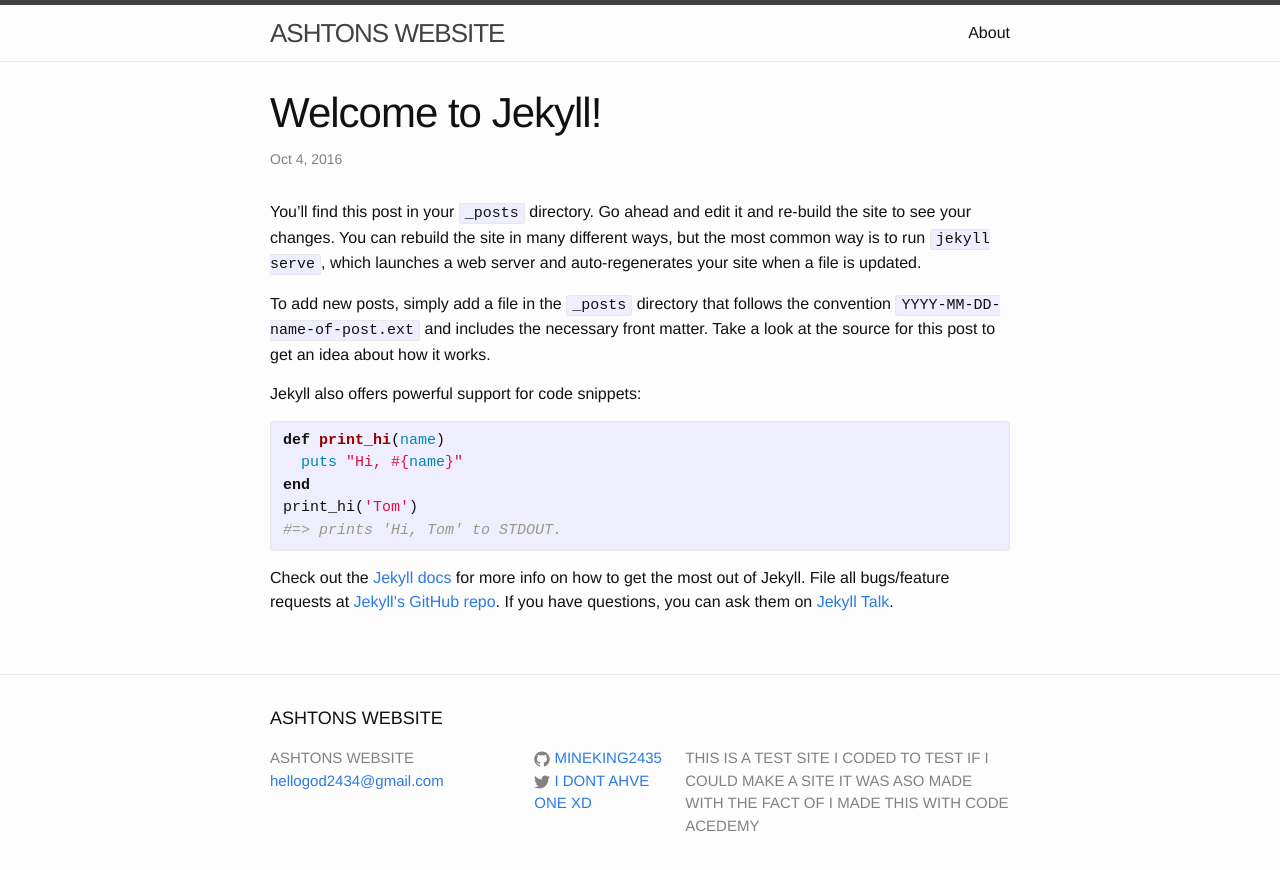
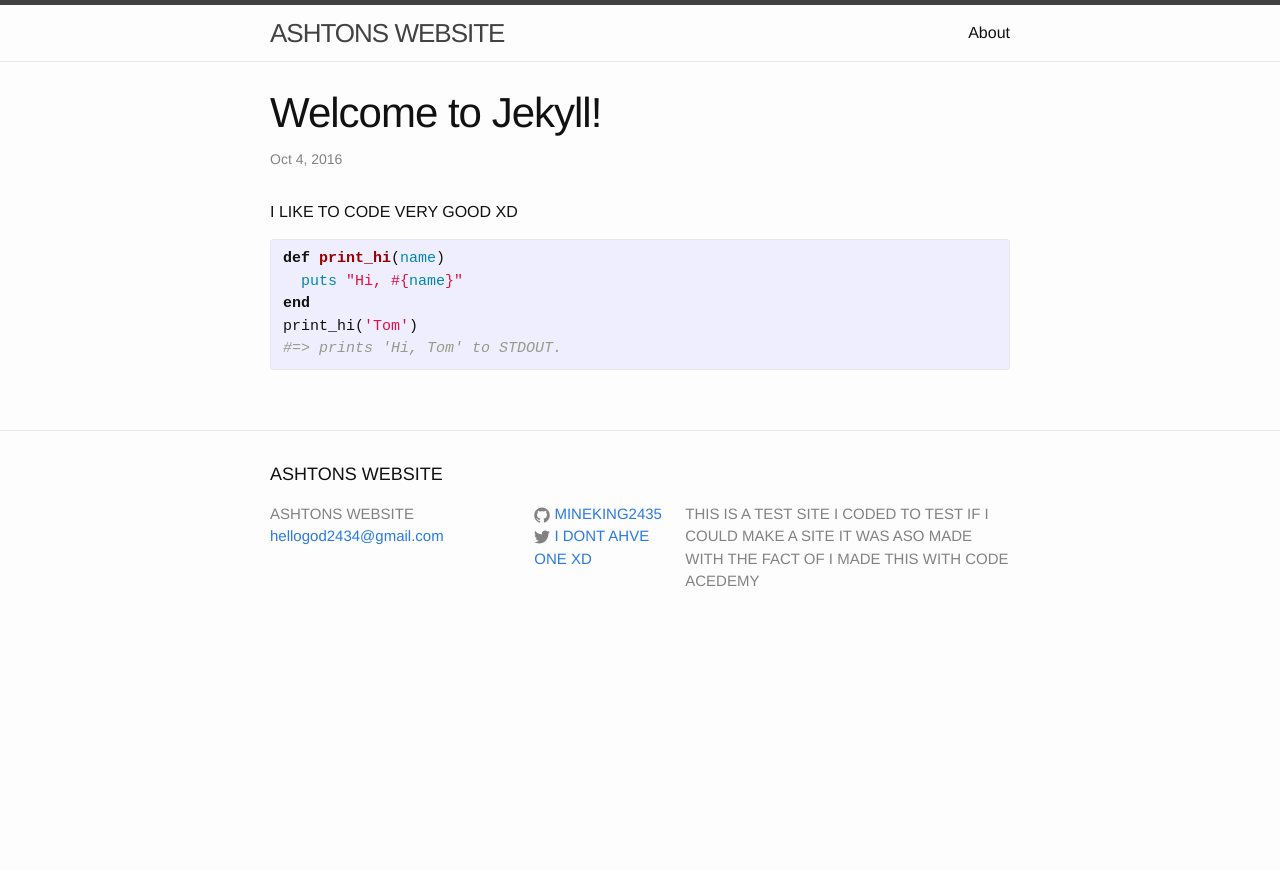
Before and after one commit to MineKing2435/MineKing2435.github.io, a Jekyll site: the page built from _posts/2016-10-04-welcome-to-jekyll.markdown, in a window 1280 px wide. Shown: the top 870 px of the page. Built offline with Jekyll 4.4.1, drawn with Linux system fonts in a browser that asks for light colours.

Commit message:
Update 2016-10-04-welcome-to-jekyll.markdown

```diff
--- a/_posts/2016-10-04-welcome-to-jekyll.markdown
+++ b/_posts/2016-10-04-welcome-to-jekyll.markdown
@@ -4,11 +4,7 @@
 date:   2016-10-04 12:51:33 -0400
 categories: jekyll update
 ---
-You’ll find this post in your `_posts` directory. Go ahead and edit it and re-build the site to see your changes. You can rebuild the site in many different ways, but the most common way is to run `jekyll serve`, which launches a web server and auto-regenerates your site when a file is updated.
-
-To add new posts, simply add a file in the `_posts` directory that follows the convention `YYYY-MM-DD-name-of-post.ext` and includes the necessary front matter. Take a look at the source for this post to get an idea about how it works.
-
-Jekyll also offers powerful support for code snippets:
+I LIKE TO CODE VERY GOOD XD
 
 {% highlight ruby %}
 def print_hi(name)
@@ -17,9 +13,3 @@
 print_hi('Tom')
 #=> prints 'Hi, Tom' to STDOUT.
 {% endhighlight %}
-
-Check out the [Jekyll docs][jekyll-docs] for more info on how to get the most out of Jekyll. File all bugs/feature requests at [Jekyll’s GitHub repo][jekyll-gh]. If you have questions, you can ask them on [Jekyll Talk][jekyll-talk].
-
-[jekyll-docs]: http://jekyllrb.com/docs/home
-[jekyll-gh]:   https://github.com/jekyll/jekyll
-[jekyll-talk]: https://talk.jekyllrb.com/
```
